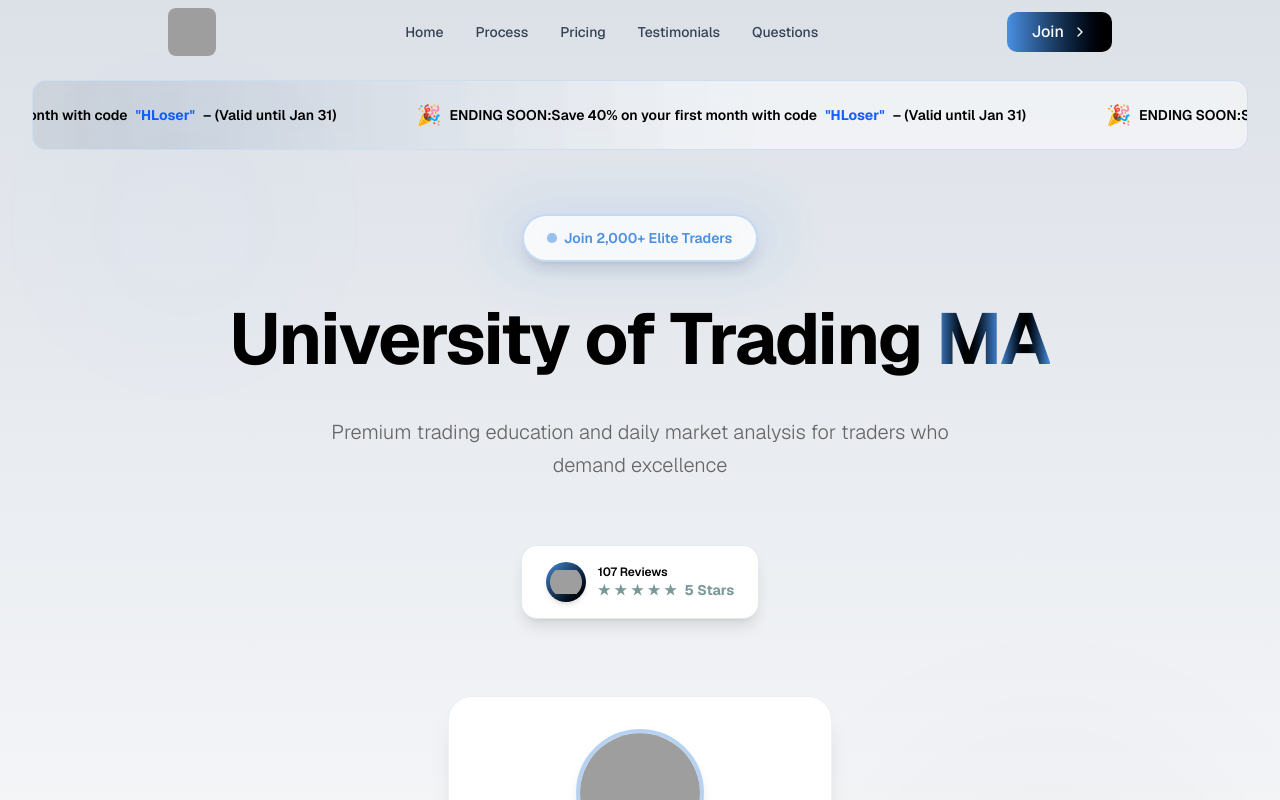
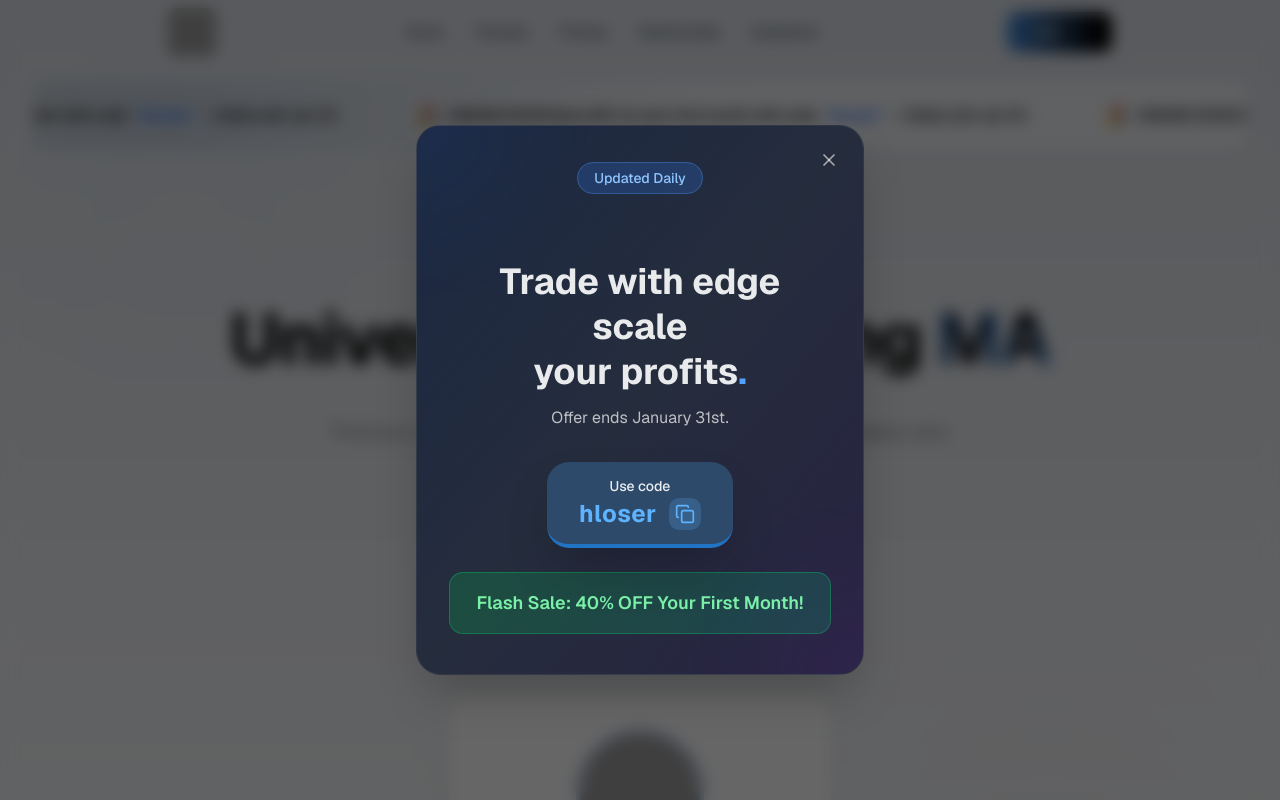
Before and after one commit to hloser77/University-of-Trading-MA, a Next.js app: page / in a window 1280 px wide. Shown: the top 800 px of the page. Built offline with nearby package versions, Linux system fonts and the light colour scheme; grey boxes are pictures that could not be loaded.

Commit message:
Update layout.tsx

```diff
--- a/app/layout.tsx
+++ b/app/layout.tsx
@@ -95,7 +95,7 @@ export default function RootLayout({
       </head>
 
       <body className="font-sans antialiased">
-        {/* <PromoPopup /> */}
+         <PromoPopup />
         {children}
         <Analytics />
       </body>
```
